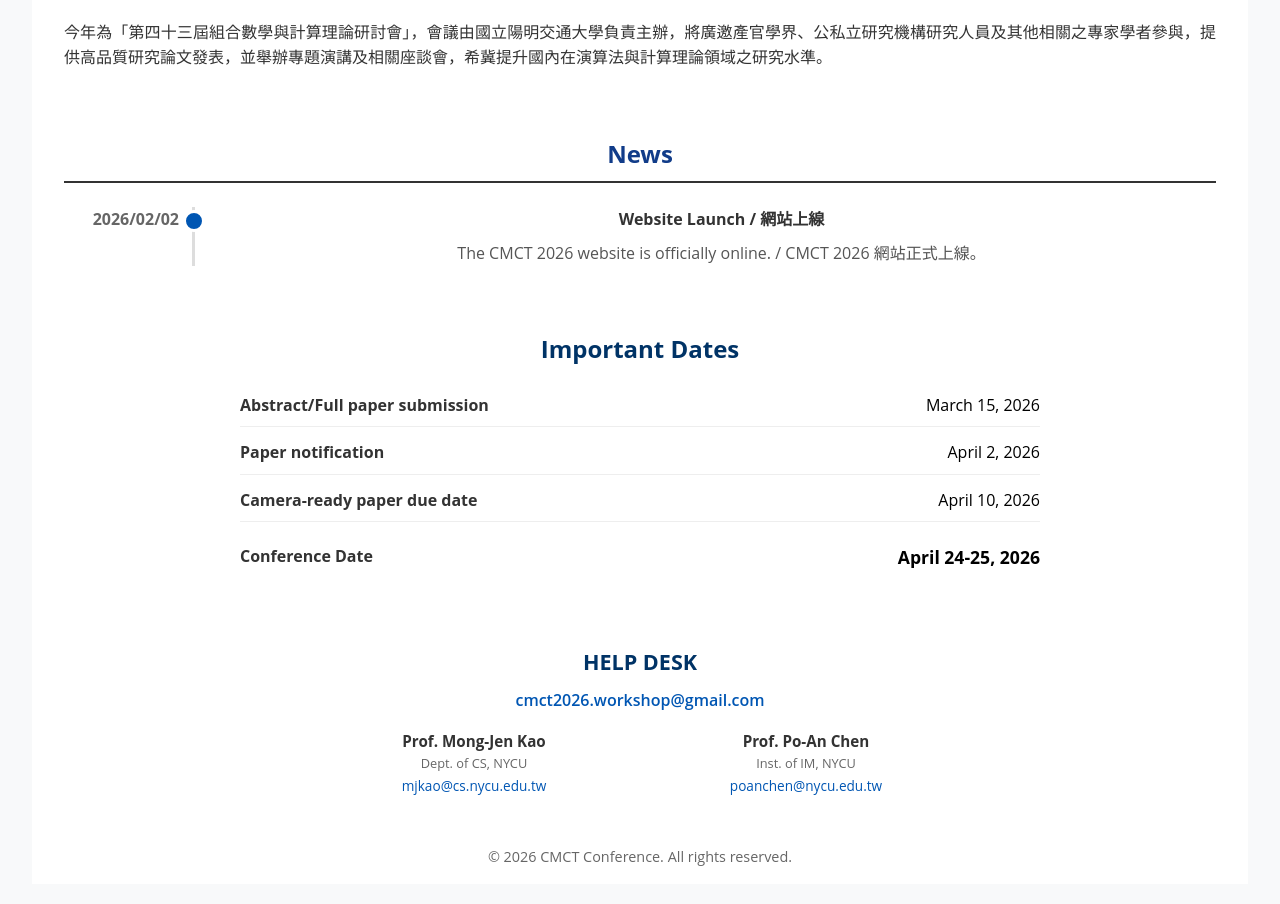
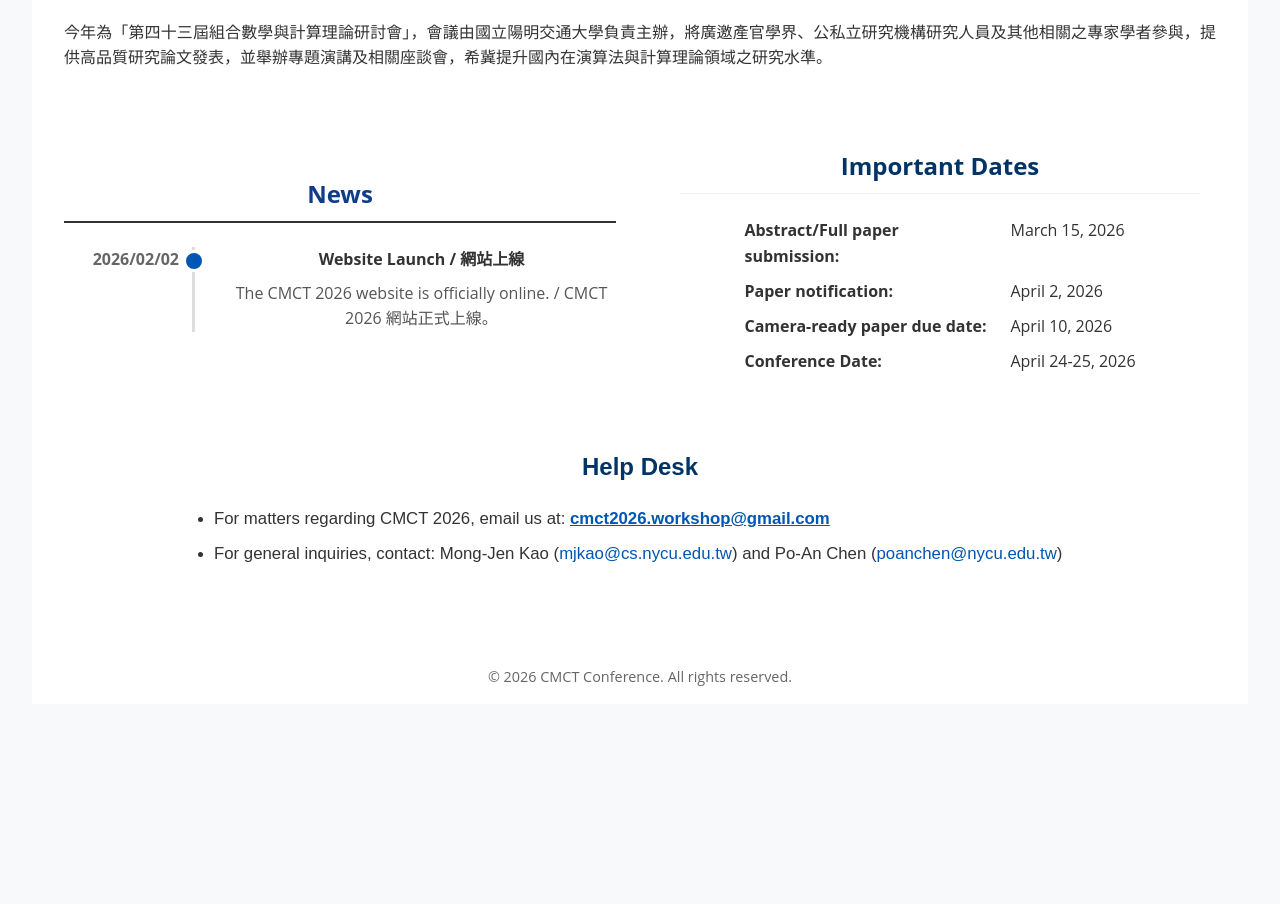
Before and after one commit to cmct-2026/cmct-2026.github.io, a React (Vite) app: page /#/ in a window 1280 px wide. Shown: the part 1240-2144 px from the top of the page. After the commit the page ends 1976 px from the top, so only its background shows below. Built offline with nearby package versions, Linux system fonts and the light colour scheme.

Commit message:
Add SVG logo for CMCT 2026 with gradient fills and stroke effects

```diff
--- a/src/components/Navbar.jsx
+++ b/src/components/Navbar.jsx
@@ -37,7 +37,7 @@ const Navbar = ({ isMenuOpen, toggleMenu, closeMenu }) => {
           NYCU<br />Theory Day
         </a>
         </li>
-        <li><Link to="/past-conferences" onClick={closeMenu} className={isActive('/past-conferences') ? 'active-tab' : ''}>Past Conferences</Link></li>
+        <li><Link to="/past-conferences" onClick={closeMenu} className={isActive('/past-conferences') ? 'active-tab' : ''}>Past <br />Workshops</Link></li>
 
       </ul>
       <style>{`
--- a/src/pages/HelpDesk.jsx
+++ b/src/pages/HelpDesk.jsx
@@ -4,77 +4,41 @@ const HelpDesk = () => {
     return (
         <div style={{ padding: '0rem', fontFamily: 'sans-serif' }}>
             {/* 標題居中 */}
-            <h2 style={{ color: '#003366', marginBottom: '2.5rem' }}>Help Desk</h2>
+            <h2 style={{ color: '#003366', marginBottom: '1.2rem' }}>Help Desk</h2>
 
             <div style={{
-                display: 'flex',
-                flexDirection: 'column',
-                alignItems: 'center',
-                textAlign: 'center'
+                maxWidth: '900px',
+                margin: '0 auto'
             }}>
-
-                {/* 主要聯絡 Email 區塊 */}
-                <div style={{
-                    marginBottom: '3rem',
-                    padding: '1.5rem',
-                    backgroundColor: '#f8fafc',
-                    borderRadius: '8px',
-                    width: '100%',
-                    maxWidth: '600px'
+                <ul style={{
+                    listStyleType: 'disc',
+                    paddingLeft: '1.5rem',
+                    textAlign: 'left'
                 }}>
-                    <p style={{ marginBottom: '0.5rem', fontSize: '1.05rem', color: '#555' }}>
-                        All questions about CMCT 2026 should be emailed to:
-                    </p>
+                    {/* Email Contact */}
+                    <li style={{ marginBottom: '0.5rem' }}>
+                        <div style={{ fontSize: '1.05rem', color: '#333', marginBottom: '0.5rem' }}>
+                            For matters regarding CMCT 2026, email us at: {' '}
                             <a href="mailto:cmct2026.workshop@gmail.com" style={{
                                 color: '#0056b3',
                                 textDecoration: 'underline',
-                        fontSize: '1.2rem',
                                 fontWeight: '600'
                             }}>
                                 cmct2026.workshop@gmail.com
                             </a>
                         </div>
-
-                {/* 聯絡人名單 - 整體置中但字由左對齊 */}
-                <div style={{ width: 'fit-content', textAlign: 'left' }}>
-                    <h3 style={{
-                        fontSize: '1.4rem',
-                        color: '#333',
-                        marginBottom: '1.5rem',
-                        borderBottom: '2px solid #eee',
-                        paddingBottom: '0.5rem'
-                    }}>
-                        Contact Persons
-                    </h3>
-
-                    <ul style={{ listStyleType: 'none', padding: 0, display: 'flex', flexDirection: 'column', gap: '2rem' }}>
-                        <li>
-                            <div style={{ fontWeight: 'bold', fontSize: '1.1rem', marginBottom: '0.3rem', color: '#003366' }}>
-                                Professor Mong-Jen Kao
-                            </div>
-                            <div style={{ color: '#666', marginBottom: '0.3rem', lineHeight: '1.5' }}>
-                                Department of Computer Science,<br />
-                                National Yang Ming Chiao Tung University
-                            </div>
-                            <div style={{ fontSize: '0.95rem' }}>
-                                Email: <a href="mailto:mjkao@cs.nycu.edu.tw" style={{ color: '#0056b3', textDecoration: 'none' }}>mjkao@cs.nycu.edu.tw</a>
-                            </div>
                     </li>
 
+                    {/* Contact Persons */}
                     <li>
-                            <div style={{ fontWeight: 'bold', fontSize: '1.1rem', marginBottom: '0.3rem', color: '#003366' }}>
-                                Professor Po-An Chen
-                            </div>
-                            <div style={{ color: '#666', marginBottom: '0.3rem', lineHeight: '1.5' }}>
-                                Institute of Information Management,<br />
-                                National Yang Ming Chiao Tung University
-                            </div>
-                            <div style={{ fontSize: '0.95rem' }}>
-                                Email: <a href="mailto:poanchen@nycu.edu.tw" style={{ color: '#0056b3', textDecoration: 'none' }}>poanchen@nycu.edu.tw</a>
+                        <div style={{ fontSize: '1.05rem', color: '#333', marginBottom: '0.5rem' }}>
+                            For general inquiries, contact:
+                            Mong-Jen Kao (<a href="mailto:mjkao@cs.nycu.edu.tw" style={{ color: '#0056b3', textDecoration: 'none' }}>mjkao@cs.nycu.edu.tw</a>)
+                            and
+                            Po-An Chen (<a href="mailto:poanchen@nycu.edu.tw" style={{ color: '#0056b3', textDecoration: 'none' }}>poanchen@nycu.edu.tw</a>)
                         </div>
                     </li>
                 </ul>
-                </div>
             </div>
         </div>
     );
--- a/src/pages/Home.jsx
+++ b/src/pages/Home.jsx
@@ -1,5 +1,7 @@
 import Banner from '../components/Banner';
 import NewsTimeline from '../components/NewsTimeline';
+import ImportantDates from './ImportantDates';
+import HelpDesk from './HelpDesk';
 import organizer1 from '../assets/organizer_1.png';
 import organizer2 from '../assets/organizer_2.png';
 import coOrganizerEtpc from '../assets/co_organizer_etpc.png';
@@ -25,67 +27,28 @@ const Home = () => {
                     </p>
                 </div>
 
-                <NewsTimeline />
+                <p style={{ marginBottom: '2.5rem' }}></p>
 
-                {/* Important Dates */}
-                <div style={{ marginTop: '4rem', marginBottom: '1rem' }}>
-                    <h3 style={{ color: '#003366', fontSize: '1.5rem', marginBottom: '1.5rem', textAlign: 'center', fontWeight: 'bold' }}>Important Dates</h3>
-                    <div style={{ maxWidth: '800px', margin: '0 auto', padding: '0 1rem' }}>
-                        <ul style={{ listStyle: 'none', padding: 0, margin: 0 }}>
-                            <li style={{ display: 'flex', justifyContent: 'space-between', alignItems: 'center', marginBottom: '0.8rem', borderBottom: '1px solid #eee', paddingBottom: '0.5rem' }}>
-                                <span style={{ fontWeight: 'bold', color: '#333', textAlign: 'left', marginRight: '1rem', fontSize: '1rem' }}>Abstract/Full paper submission</span>
-                                <span style={{ color: '#000', fontWeight: '500', textAlign: 'right' }}>March 15, 2026</span>
-                            </li>
-                            <li style={{ display: 'flex', justifyContent: 'space-between', alignItems: 'center', marginBottom: '0.8rem', borderBottom: '1px solid #eee', paddingBottom: '0.5rem' }}>
-                                <span style={{ fontWeight: 'bold', color: '#333', textAlign: 'left', marginRight: '1rem', fontSize: '1rem' }}>Paper notification</span>
-                                <span style={{ color: '#000', fontWeight: '500', textAlign: 'right' }}>April 2, 2026</span>
-                            </li>
-                            <li style={{ display: 'flex', justifyContent: 'space-between', alignItems: 'center', marginBottom: '0.8rem', borderBottom: '1px solid #eee', paddingBottom: '0.5rem' }}>
-                                <span style={{ fontWeight: 'bold', color: '#333', textAlign: 'left', marginRight: '1rem', fontSize: '1rem' }}>Camera-ready paper due date</span>
-                                <span style={{ color: '#000', fontWeight: '500', textAlign: 'right' }}>April 10, 2026</span>
-                            </li>
-                            <li style={{ display: 'flex', justifyContent: 'space-between', alignItems: 'center', padding: '0.5rem 0' }}>
-                                <span style={{ fontWeight: 'bold', color: '#333', textAlign: 'left', marginRight: '1rem', fontSize: '1rem' }}>Conference Date</span>
-                                <span style={{ color: '#000', fontWeight: '700', fontSize: '1.1rem', textAlign: 'right' }}>April 24-25, 2026</span>
-                            </li>
-                        </ul>
+                {/* Two-column layout for ImportantDates and NewsTimeline */}
+                <div style={{
+                    display: 'flex',
+                    gap: '3rem',
+                    marginBottom: '1.5rem',
+                    flexWrap: 'wrap'
+                }}>
+                    <div style={{ flex: '1 1 400px', minWidth: '300px' }}>
+                        <NewsTimeline />
+                    </div>
+                    <div style={{ flex: '1 1 400px', minWidth: '300px' }}>
+                        <ImportantDates />
                     </div>
                 </div>
 
-            </div>
+                <HelpDesk />
 
-            <div style={{ padding: '2rem 0', fontSize: '0.9rem', color: '#555', textAlign: 'center', borderTop: '0px solid #eee' }}>
-                <div style={{ maxWidth: '800px', margin: '0 auto', display: 'flex', flexDirection: 'column', alignItems: 'center', gap: '1rem' }}>
+                <p style={{ marginBottom: '3.5rem' }}></p>
+                <br />
 
-                    {/* Help Desk */}
-                    <div style={{ textAlign: 'center' }}>
-                        <h2 style={{ color: '#003366', marginBottom: '0.5rem', fontWeight: 'bold' }}>HELP DESK</h2>
-                        <a href="mailto:cmct2026.workshop@gmail.com" style={{
-                            color: '#0056b3',
-                            textDecoration: 'none',
-                            fontWeight: '600',
-                            fontSize: '1rem'
-                        }}>
-                            cmct2026.workshop@gmail.com
-                        </a>
-                    </div>
-
-                    {/* Contact Persons */}
-                    <div style={{ textAlign: 'center' }}>
-                        <div style={{ display: 'flex', gap: '2rem', justifyContent: 'center', flexWrap: 'wrap' }}>
-                            <div style={{ minWidth: '300px' }}>
-                                <div style={{ color: '#333', fontWeight: '700', fontSize: '0.95rem' }}>Prof. Mong-Jen Kao</div>
-                                <div style={{ fontSize: '0.8rem', color: '#666' }}>Dept. of CS, NYCU</div>
-                                <a href="mailto:mjkao@cs.nycu.edu.tw" style={{ color: '#0056b3', fontSize: '0.85rem', textDecoration: 'none' }}>mjkao@cs.nycu.edu.tw</a>
-                            </div>
-                            <div style={{ minWidth: '300px' }}>
-                                <div style={{ color: '#333', fontWeight: '700', fontSize: '0.95rem' }}>Prof. Po-An Chen</div>
-                                <div style={{ fontSize: '0.8rem', color: '#666' }}>Inst. of IM, NYCU</div>
-                                <a href="mailto:poanchen@nycu.edu.tw" style={{ color: '#0056b3', fontSize: '0.85rem', textDecoration: 'none' }}>poanchen@nycu.edu.tw</a>
-                            </div>
-                        </div>
-                    </div>
-                </div>
             </div>
         </div>
     );
```
Also changed, not shown: src/pages/PastConferences.jsx (+9 -7 lines), public/ChatGPT Image Feb 5, 2026, 03_53_25 PM.png (renamed from public/ChatGPT-Image-0205.png), public/test.svg (added). Lines whose indentation alone changed are shown as unchanged.
